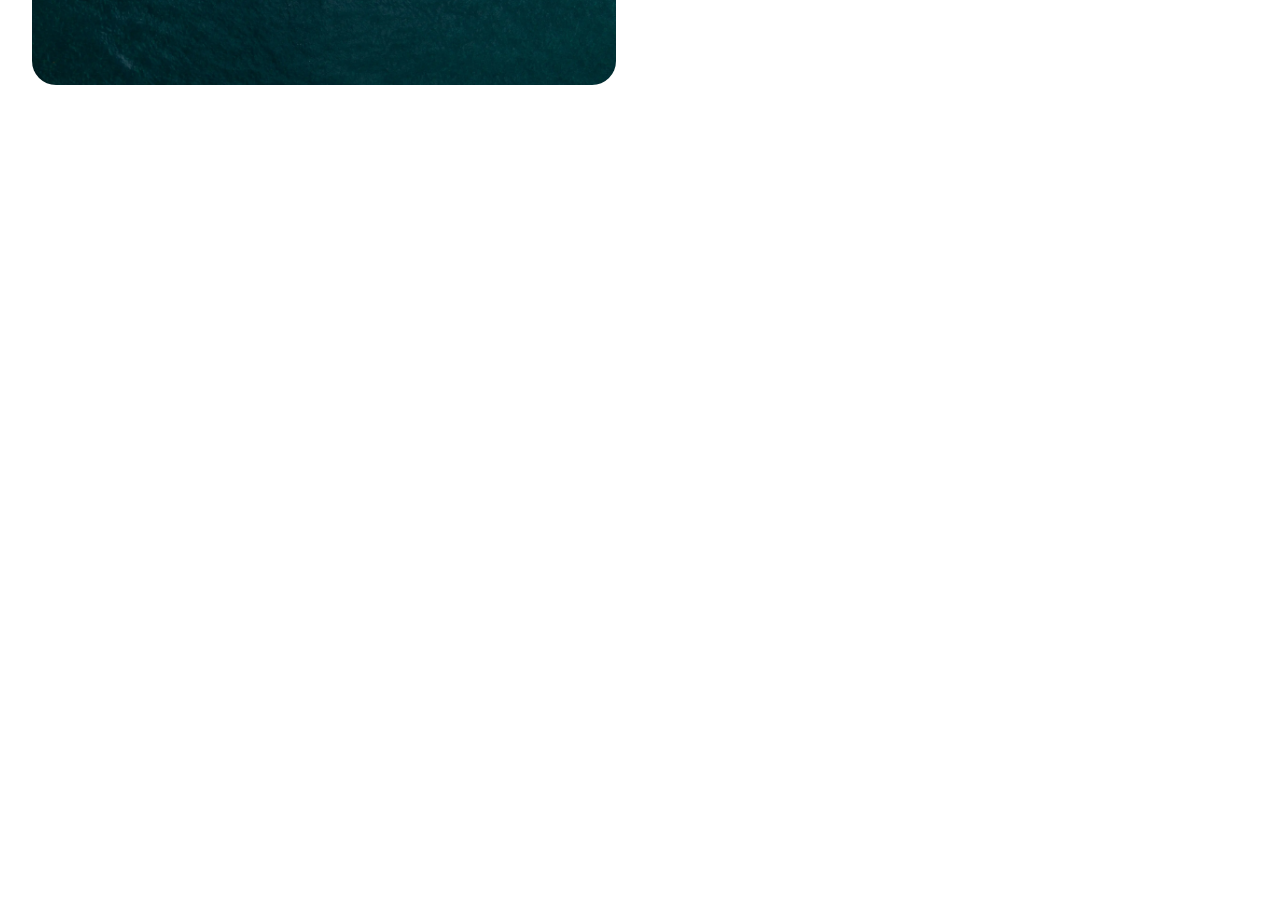
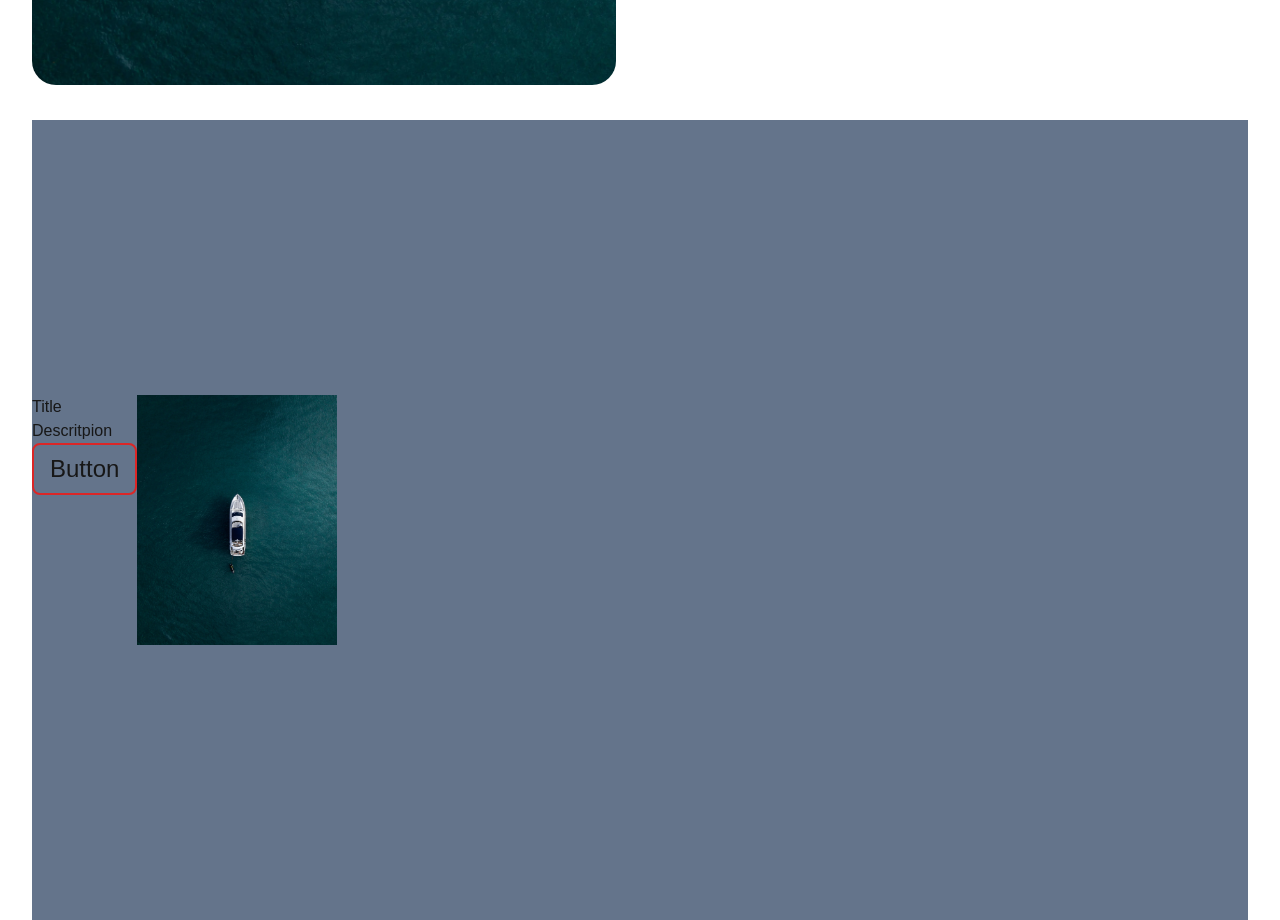
Before and after one commit to hwncito/beyond-agency, a Next.js app: page / in a window 1280 px wide. Shown: the part 1480-2400 px from the top of the page. Before the commit the page ends 1600 px from the top, so only its background shows below. Built offline with nearby package versions, Linux system fonts and the light colour scheme.

Commit message:
Explore section starter structure

```diff
--- a/src/app/page.tsx
+++ b/src/app/page.tsx
@@ -1,11 +1,13 @@
 import Living from "@/components/living/Living";
 import Hero from "@/components/hero/Hero";
+import Explore from "@/components/explore/Explore";
 
 export default function Home() {
   return (
     <>
       <Hero />
       <Living />
+      <Explore />
     </>
   );
 }
--- /dev/null
+++ b/src/components/explore/Card.tsx
@@ -0,0 +1,17 @@
+import Image from 'next/image';
+import Button from '../ui/Button';
+
+export default function Card() {
+  return (
+    <div className="flex">
+      <div className="flex flex-col">
+        <h3>Title</h3>
+        <p>Descritpion</p>
+        <Button id="loco" label="Button" className="border-red-600" />
+      </div>
+      <div>
+        <Image src="/boat.webp" alt="boat" width={200} height={200} />
+      </div>
+    </div>
+  );
+}
--- /dev/null
+++ b/src/components/explore/Explore.tsx
@@ -0,0 +1,9 @@
+import Card from "./Card";
+
+export default function Explore() {
+  return (
+    <section className="py-20 h-screen flex justify-between items-center gap-8 mx-8 bg-slate-500">
+      <Card />
+    </section>
+  );
+}
```
